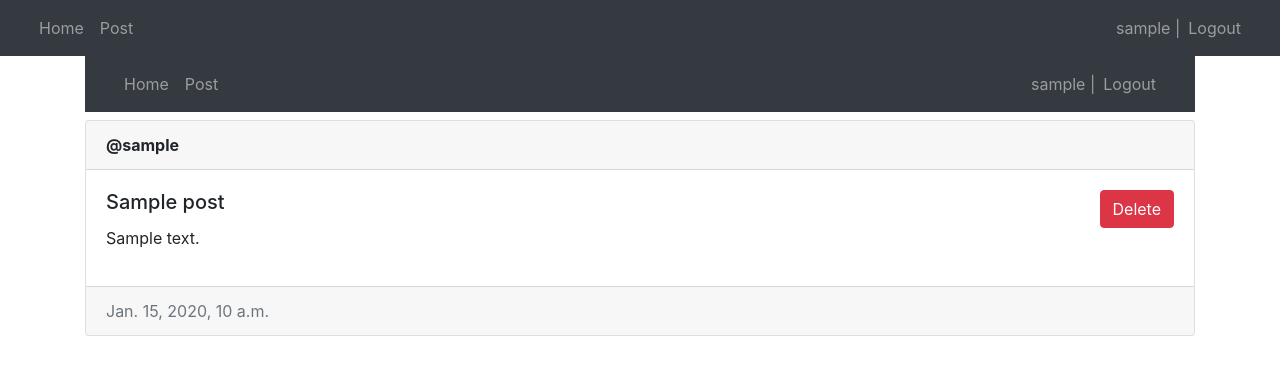
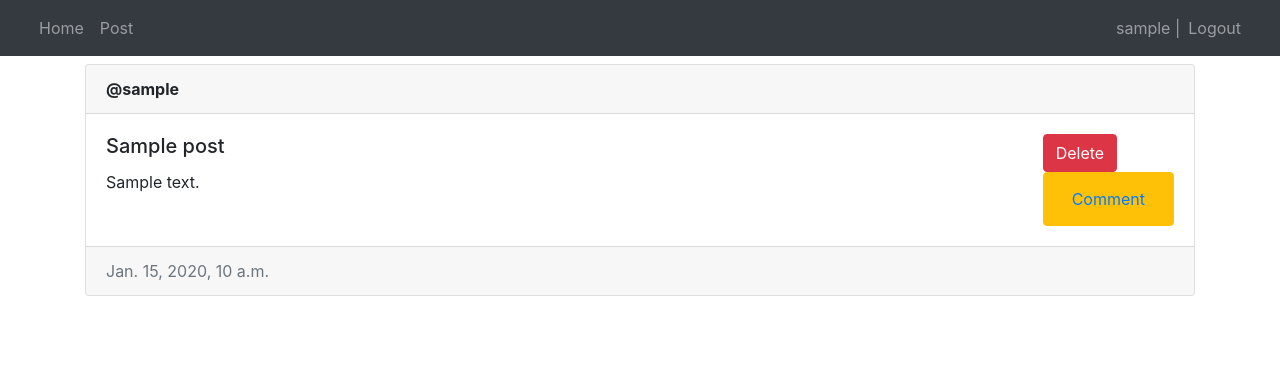
Before and after one commit to Kbdlva/BackFinal, a Django app: page / in a window 1280 px wide. Shown: the top 375 px of the page. Run offline with Django 4.2, Linux system fonts and the light colour scheme; a user stored in the database is signed in; tables that the repository leaves empty hold one stand-in row (values such as "Sample post"); some libraries are stand-ins or nearby versions.

Commit message:
Add comment view

```diff
--- a/Blogs/models.py
+++ b/Blogs/models.py
@@ -4,9 +4,6 @@ from django.contrib.auth.models import User
 class UserProfile(models.Model):
     image = models.ImageField(null=True)
     user = models.ForeignKey(User, on_delete=models.CASCADE)
-
-
-
 
 class Post(models.Model):
     author = models.ForeignKey(User, on_delete=models.CASCADE)
@@ -27,6 +24,9 @@ class Comment(models.Model):
     user = models.ForeignKey(User, on_delete=models.CASCADE)
     text = models.TextField()
     data = models.DateTimeField(auto_now=True)
+
+    def __str__(self):
+        return self.user.username
 
 
 class Like(models.Model):
--- a/Blogs/templates/Blogs/base.html
+++ b/Blogs/templates/Blogs/base.html
@@ -12,7 +12,10 @@
  {% block navbar %}
 
  {% endblock %}
-    <div class="container">{% block content %} {% endblock %}</div>
+    <div class="container">
+        {% block content %}
+        {% endblock %}
+    </div>
     <script
       src="https://cdn.jsdelivr.net/npm/bootstrap@5.1.3/dist/js/bootstrap.bundle.min.js"
       integrity="sha384-ka7Sk0Gln4gmtz2MlQnikT1wXgYsOg+OMhuP+IlRH9sENBO0LRn5q+8nbTov4+1p"
--- a/Blogs/templates/Blogs/home.html
+++ b/Blogs/templates/Blogs/home.html
@@ -1,5 +1,5 @@
 {% extends 'Blogs/base.html' %} {% block title %}Home Page{% endblock %}
-{% block content %} {% for post in posts %}
+
 {% block navbar %}
     <nav class="navbar navbar-expand-lg navbar-dark bg-dark">
       <div class="container-fluid">
@@ -9,7 +9,7 @@
               <a class="nav-link" href="/home">Home</a>
             </li>
             <li class="nav-item">
-              <a class="nav-link" href="/create-post">Post</a>
+              <a class="nav-link" href="create-post">Post</a>
             </li>
           </ul>
         </div>
@@ -30,8 +30,10 @@
       </div>
     </nav>
  {% endblock %}
+{% block content %} {% for post in posts %}
 <div class="card mt-2">
   <div class="card-header"><strong>@{{ post.author.username }}</strong></div>
+  <img class="profile-pic" src="{{request.user.userprofile.profile_pic.url}}" >
   <div class="card-body d-flex flex-row justify-content-between">
     <div>
       <h5 class="card-title">{{post.title}}</h5>
@@ -51,6 +53,16 @@
         </button>
       </form>
       {% endif %}
+       <form method="post">
+        {% csrf_token %}
+        <button
+          type="submit"
+          class="btn btn-warning"
+          name="post-id"
+          value="{{post.id}}"
+        > <a class="nav-link" href="{% url 'leave-comment' post_pk=post.pk %}">Comment</a>
+        </button>
+      </form>
 <!--      {% if user.is_staff %}-->
 <!--      <form method="post">-->
 <!--        {% csrf_token %}-->
--- a/Blogs/templates/registration/login.html
+++ b/Blogs/templates/registration/login.html
@@ -8,6 +8,7 @@
         <p>Don't have an account? Create one <a href="/sign-up">Here</a>!</p>
         <button type="submit" class="button">Log in</button>
     </form>
+
 
 </div>
 
--- a/Blogs/urls.py
+++ b/Blogs/urls.py
@@ -6,4 +6,6 @@ urlpatterns = [
     path('home', views.home, name="home"),
     path('sign-up', views.sign_up, name="sign_up"),
     path('create-post', views.create_post, name="create_post"),
+    path('leave-comment/<int:post_pk>/', views.leave_comment, name="leave-comment"),
+
 ]
--- a/Blogs/views.py
+++ b/Blogs/views.py
@@ -1,9 +1,10 @@
-from django.shortcuts import render, redirect
-from .forms import RegisterForm, PostForm
+from django.shortcuts import render, redirect, get_object_or_404
+from django.urls import reverse
+
+from .forms import RegisterForm, PostForm, CommentForm
 from django.contrib.auth.decorators import login_required, permission_required
 from django.contrib.auth import login, logout, authenticate
-from .models import Post
-
+from .models import Post, Comment
 # Create your views here.
 
 @login_required(login_url="/login")
@@ -31,6 +32,34 @@ def create_post(request):
 
     return render(request, 'Blogs/create_post.html', {"form": form})
 
+def leave_comment(request, post_pk, comment_pk=None):
+    post = get_object_or_404(Post, pk=post_pk)
+
+    if comment_pk is not None:
+        comment = get_object_or_404(Comment, post_id=post_pk, pk=comment_pk)
+    else:
+        comment = None
+    if request.method == 'POST':
+
+        form = CommentForm(request.POST)
+        if form.is_valid():
+            comment = form.save(commit=False)
+            comment.author = request.user
+            comment.save()
+            return redirect("/home")
+    else:
+        form = CommentForm()
+
+    return render(request, 'Blogs/commentTest.html',
+                  {"form": form,
+                   "instance": comment,
+                   "model_type": "Comment",
+                   "related_instance": post,
+                   "related_model_type": "Post"
+                   })
+
+
+
 def sign_up(request):
     if request.method == 'POST':
         form = RegisterForm(request.POST)
@@ -42,3 +71,33 @@ def sign_up(request):
         form = RegisterForm()
 
     return render(request, 'registration/sign_up.html', {"form": form})
+
+
+
+
+# def post_detail_view(request, slug):
+#     post = get_object_or_404(Post, slug=slug)
+#
+#     # Handle comment submission
+#     if request.method == 'POST':
+#         form = CommentForm(request.POST)
+#         if form.is_valid():
+#             form.instance.user = request.user
+#             form.instance.post = post
+#             form.save()
+#             return redirect(reverse("post", kwargs={'slug': post.slug}))
+#
+#     # Retrieve similar posts and comments for the post
+#     similar_posts = post.tags.similar_objects()[:3]
+#     post_comments_count = Comment.objects.filter(post=post.id).count()
+#     post_comments = Comment.objects.filter(post=post.id)
+#
+#     # Render the post detail page with relevant context data
+#     context = {
+#         'object': post,
+#         'similar_posts': similar_posts,
+#         'form': CommentForm(),
+#         'post_comments': post_comments,
+#         'post_comments_count': post_comments_count,
+#     }
+#     return render(request, "Blogs/base.html", context=context)
--- a/YourBlog/urls.py
+++ b/YourBlog/urls.py
@@ -15,9 +15,15 @@ Including another URLconf
 """
 from django.contrib import admin
 from django.urls import path, include
+from django.conf import settings
+from django.conf.urls.static import static
 
 urlpatterns = [
     path('admin/', admin.site.urls),
     path('', include('Blogs.urls')),
     path('', include('django.contrib.auth.urls')),
+
 ]
+
+if settings.DEBUG:
+    urlpatterns += static(settings.MEDIA_URL, document_root=settings.MEDIA_ROOT)
```
Also changed, not shown: Blogs/forms.py (+8 -1 lines), Blogs/templates/Blogs/commentTest.html (added, +15 -0 lines), YourBlog/settings.py (+9 -1 lines), YourBlog/static/images/profile.png (added).
